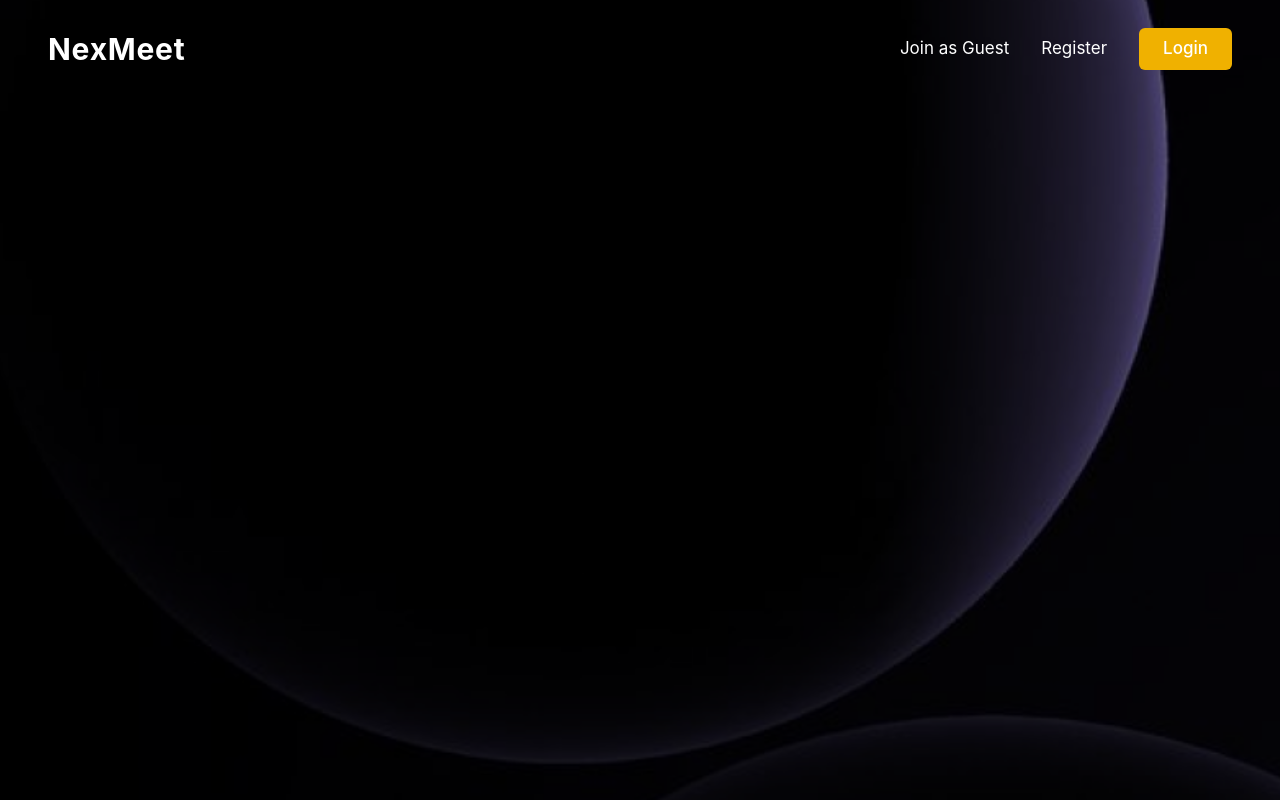
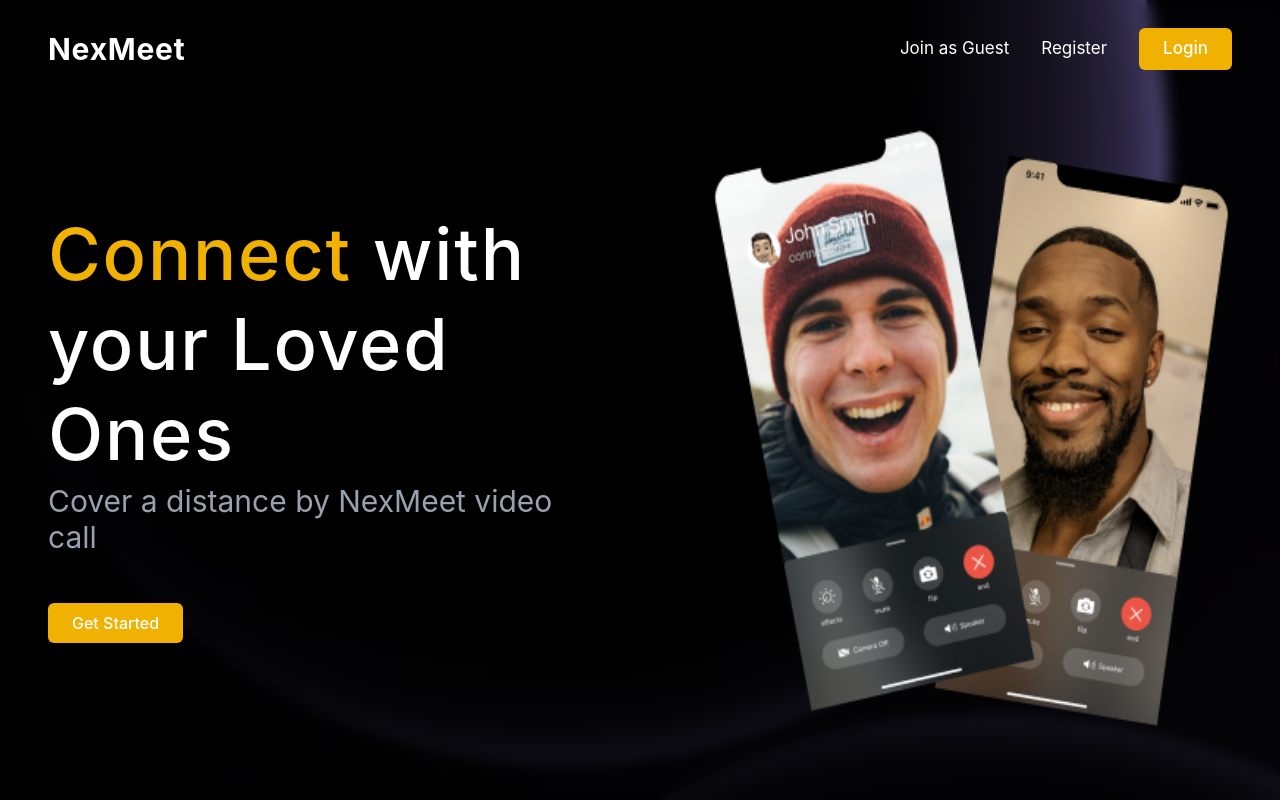
Before and after one commit to aditya-singhOfficial/NexMeet, a React app in the folder frontend/: page / in a window 1280 px wide. Built offline with nearby package versions, Linux system fonts and the light colour scheme; the HTML template or start-up script is replaced by a standard one.

Commit message:
add landing hero and update landing page

```diff
--- /dev/null
+++ b/frontend/src/components/LandingHero.jsx
@@ -0,0 +1,35 @@
+import React from "react";
+import { Link } from "react-router-dom";
+import mobileImg from "../assets/mobile.png";
+const LandingHero = () => {
+  return (
+    <>
+      <div className="w-full flex py-7 px-12 text-white justify-between">
+        <div className="w-[47%] flex flex-col gap-8 h-[75vh] justify-center">
+          <div className="w-full flex flex-col gap-12">
+            <div className="w-full flex flex-col gap-1">
+              <h1 className="text-7xl tracking-wide font-medium leading-tight">
+                <span className="text-yellow-500">Connect</span> with your Loved
+                Ones
+              </h1>
+              <h2 className="text-3xl text-gray-400">
+                Cover a distance by NexMeet video call
+              </h2>
+            </div>
+            <Link
+              to={"/login"}
+              className="w-fit bg-yellow-500 hover:bg-yellow-600 transition-all duration-100 ease-in-out px-6 py-2 rounded-md font-medium cursor-pointer"
+            >
+              Get Started
+            </Link>
+          </div>
+        </div>
+        <div className="w-[44%] flex justify-center">
+            <img className="" src={mobileImg} alt="" />
+        </div>
+      </div>
+    </>
+  );
+};
+
+export default LandingHero;
--- a/frontend/src/pages/Landing.jsx
+++ b/frontend/src/pages/Landing.jsx
@@ -1,6 +1,7 @@
 import React from "react";
 import Navbar from "../components/Navbar";
 import background from "../assets/background.png";
+import LandingHero from "../components/LandingHero";
 const Landing = () => {
   return (
     <>
@@ -13,8 +14,9 @@ const Landing = () => {
           backgroundPosition: `bottom`,
         }}
       >
-        <div className="w-full h-full bg-black/50">
+        <div className="w-full h-full bg-black/50 backdrop-blur-sm">
           <Navbar />
+          <LandingHero />
         </div>
       </div>
     </>
```
